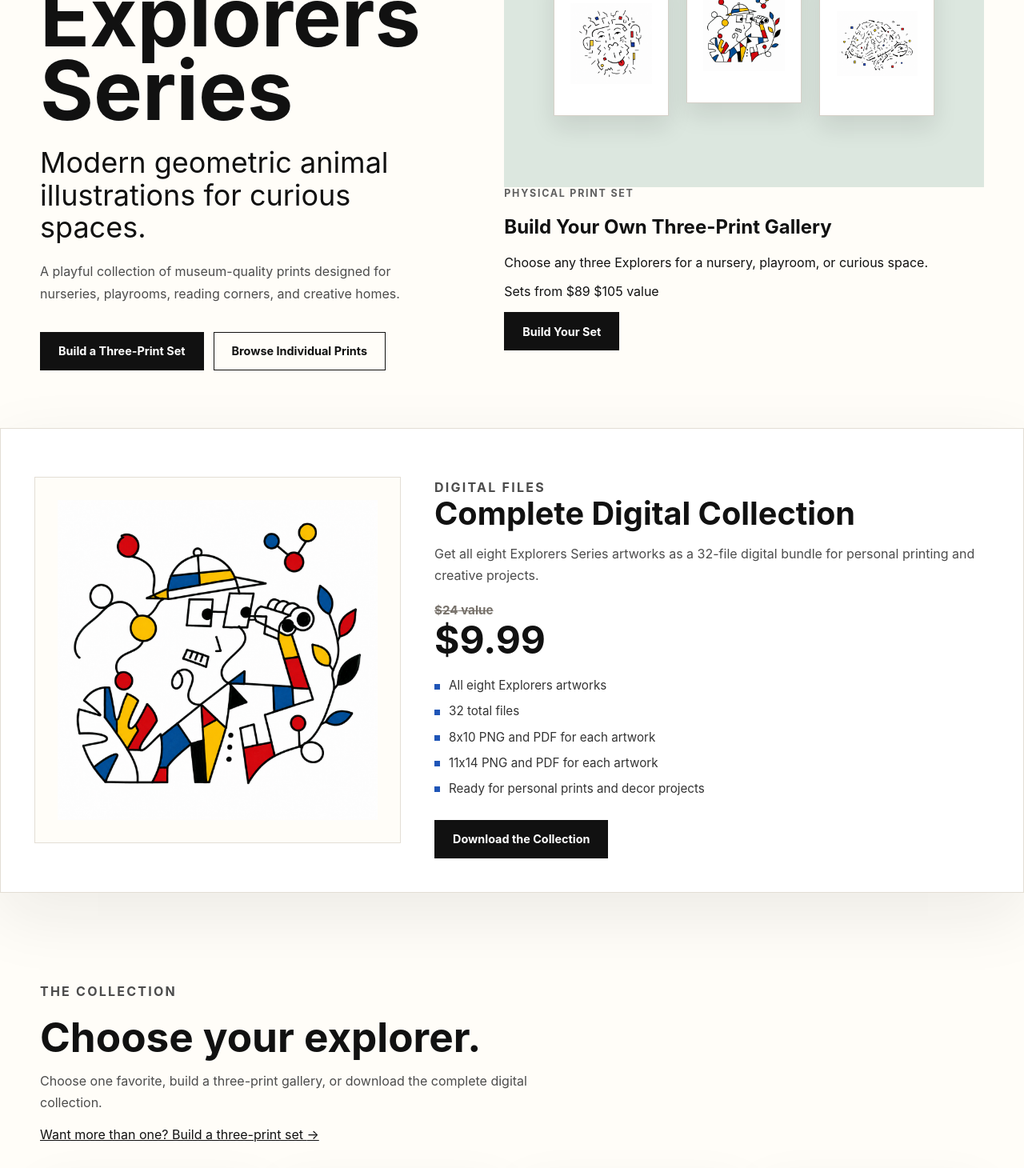
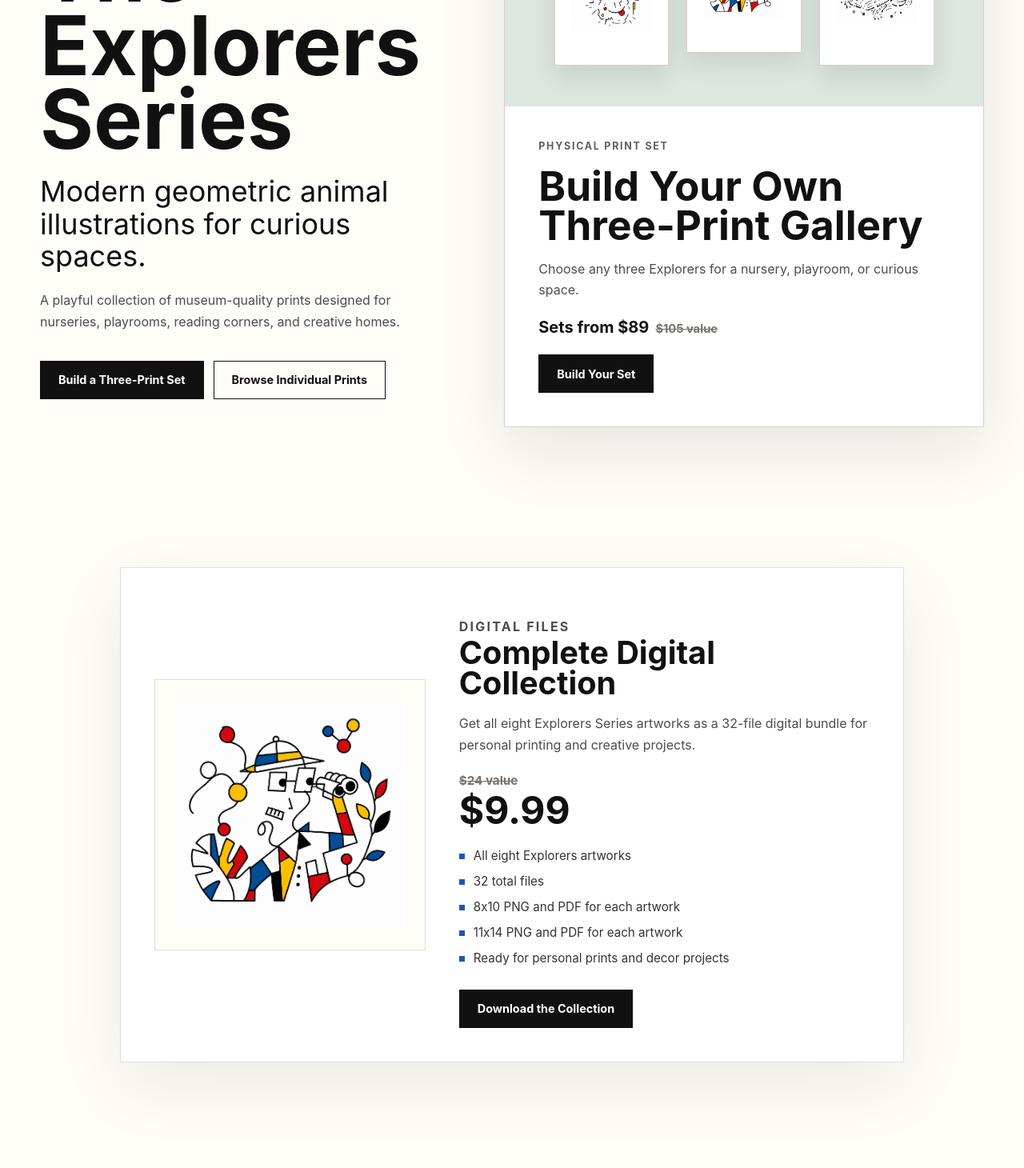
Before and after one commit to BigHitterG/bygoetz, a Next.js app: page /explorers in a window 1280 px wide. Shown: the part 320-1780 px from the top of the page at 80% size. Built offline with nearby package versions, Linux system fonts and the light colour scheme; no server answers.

Commit message:
Physical set pricing: update components/explorers/Explorers.module.css

```diff
--- a/components/explorers/Explorers.module.css
+++ b/components/explorers/Explorers.module.css
@@ -63,6 +63,66 @@
   border-top: 1px solid #111;
   border-bottom: 1px solid #111;
   padding: clamp(52px, 8vw, 96px) 0;
+}
+
+.buildSetHeroCard {
+  overflow: hidden;
+  border: 1px solid #d5d0c8;
+  background: #fff;
+  box-shadow: 0 28px 80px rgba(20, 20, 20, 0.1);
+}
+
+.buildSetHeroCard .buildSetFeatureArt {
+  min-height: 280px;
+}
+
+.buildSetHeroCopy {
+  padding: clamp(24px, 4vw, 42px);
+}
+
+.buildSetHeroCopy h2 {
+  max-width: 650px;
+  margin: 0;
+  font-size: clamp(2.2rem, 4vw, 4.2rem);
+  font-weight: 650;
+  line-height: 0.96;
+}
+
+.buildSetHeroCopy > p:not(.eyebrow, .buildSetPrice) {
+  max-width: 560px;
+  margin: 18px 0 0;
+  color: #4c4c4c;
+  line-height: 1.6;
+}
+
+.buildSetPrice {
+  display: flex;
+  flex-wrap: wrap;
+  gap: 8px;
+  align-items: baseline;
+  margin: 22px 0;
+  font-size: 1.25rem;
+  font-weight: 750;
+}
+
+.buildSetPrice span {
+  color: #77716a;
+  font-size: 0.92rem;
+  text-decoration: line-through;
+}
+
+.digitalBundleSection {
+  width: min(980px, calc(100% - 32px));
+  margin: 0 auto;
+  padding: clamp(58px, 8vw, 104px) 0;
+}
+
+.collectionBundleLink {
+  display: inline-block;
+  margin-top: 18px;
+  color: #111;
+  font-weight: 750;
+  text-underline-offset: 4px;
 }
 
 .buildSetFeatureCopy h2 {
```
